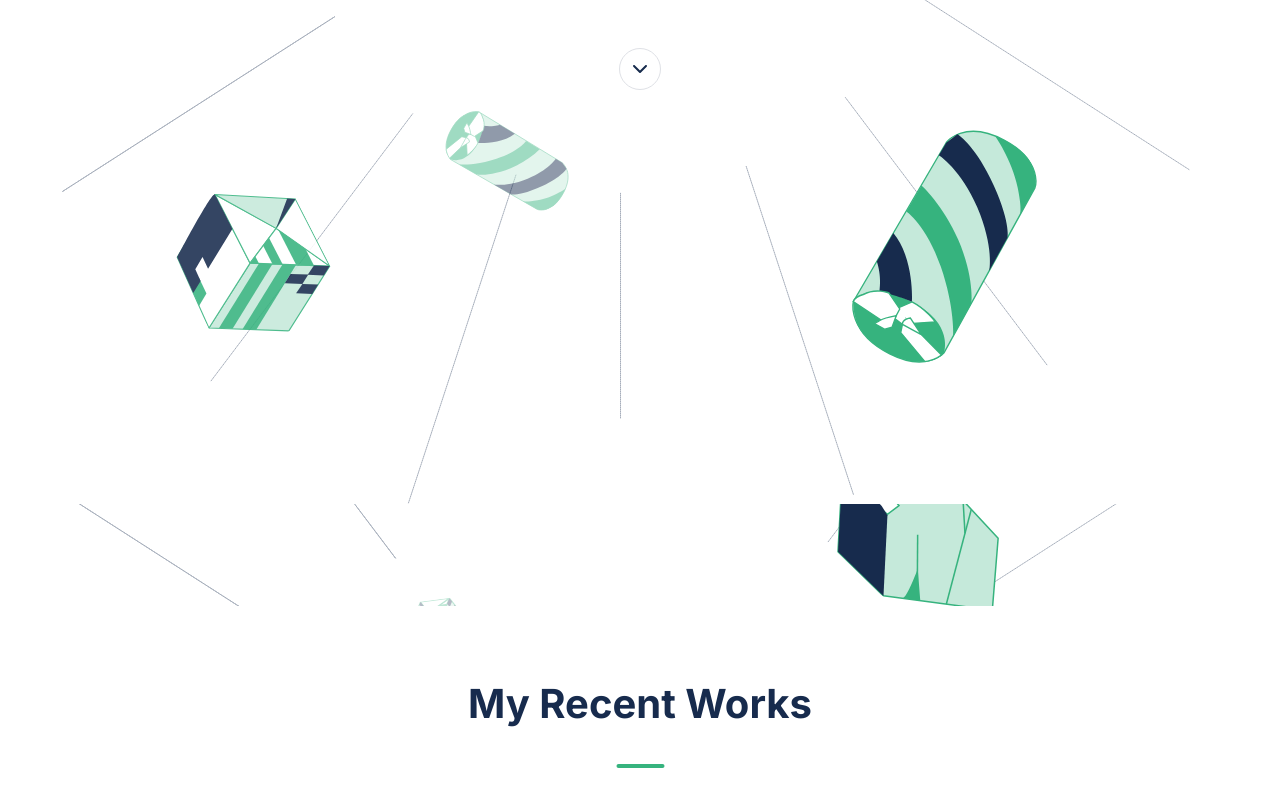
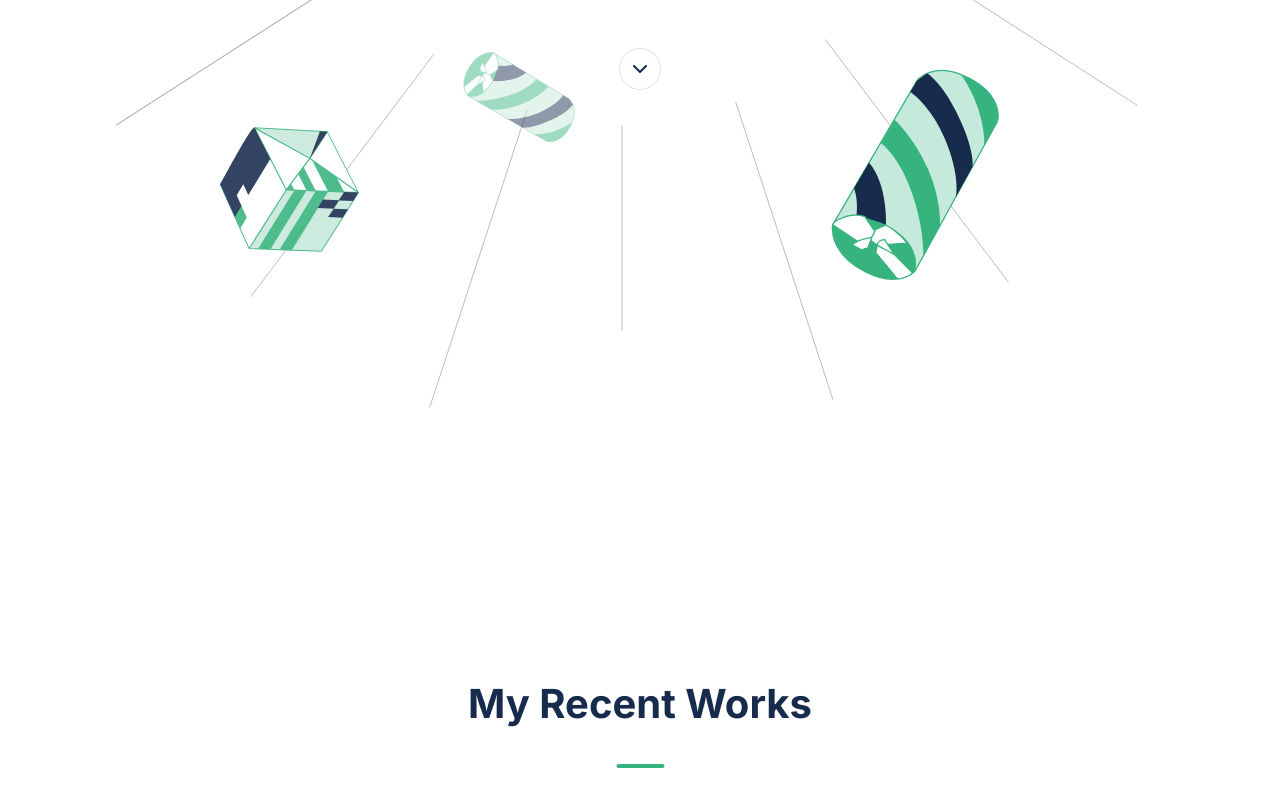
Before and after one commit to victormc13/Portfolio-project, a website: page index.html in a window 1280 px wide. Shown: the part 514-1304 px from the top of the page. Drawn offline with Linux system fonts and the light colour scheme.

Commit message:
Fix header background for a responsive design

```diff
--- a/style.css
+++ b/style.css
@@ -402,7 +402,8 @@ textarea:focus {
 
   header {
     min-height: 140%;
-    background: url(icons/Header-llustration-desktop.svg) top;
+    background: url(icons/Header-llustration-desktop.svg) no-repeat top;
+    background-size: 100%;
   }
 
   main {
```
